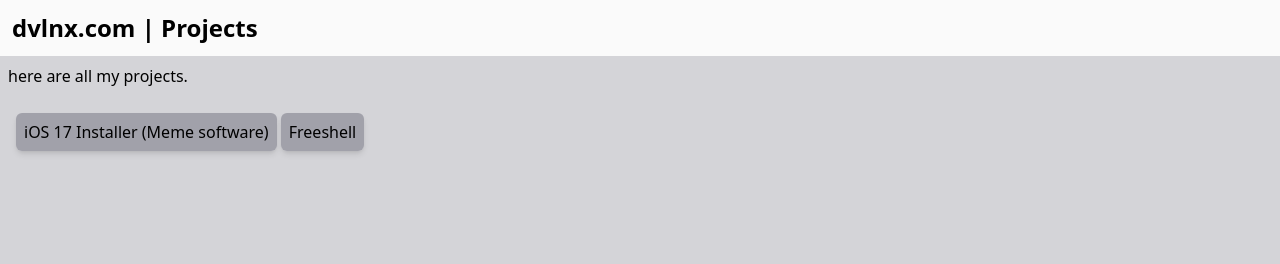
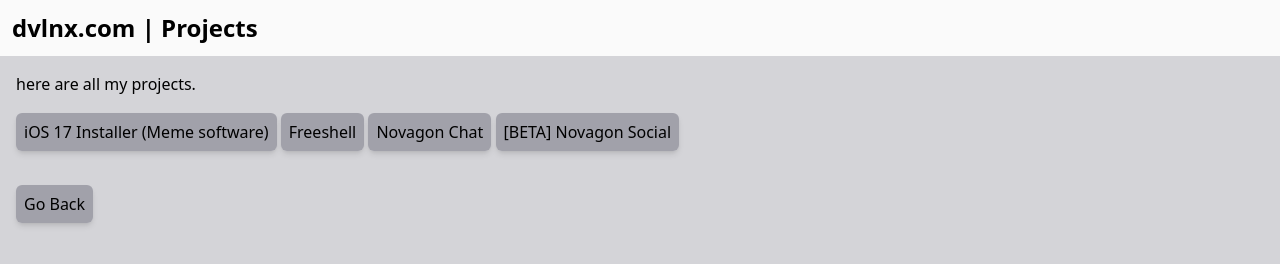
Before and after one commit to trainspotter-rhld/dvnlx.github.io, a website: page links/projects.html in a window 1280 px wide. Drawn offline with nearby package versions, Linux system fonts and the light colour scheme.

Commit message:
added "Novagon Chat" and "Novagon Social" options

```diff
--- a/links/projects.html
+++ b/links/projects.html
@@ -13,13 +13,18 @@
     <div class="p-3 dark:bg-zinc-900 bg-zinc-50 ">
         <h1 class="text-2xl font-bold">dvlnx.com | Projects</h1>
     </div>
-    <div class="p-2">
+    <div class="p-4">
         <p>here are all my projects.</p>
         <br>
-        <div class="p-2">
+        <div >
             <a href="apk/ios_17_installer.apk" download="ios_17_installer" class="p-2 transition-all rounded-md shadow-md bg-zinc-400 dark:bg-zinc-700 hover:dark:bg-zinc-600 hover:bg-zinc-300 hover:shadow-xl">iOS 17 Installer (Meme software)</a>
-            <a href="https://github.com/dvnlx/freeshell" download="ios_17_installer" class="p-2 transition-all rounded-md shadow-md bg-zinc-400 dark:bg-zinc-700 hover:dark:bg-zinc-600 hover:bg-zinc-300 hover:shadow-xl">Freeshell</a>
+            <a href="https://github.com/dvnlx/freeshell" class="p-2 transition-all rounded-md shadow-md bg-zinc-400 dark:bg-zinc-700 hover:dark:bg-zinc-600 hover:bg-zinc-300 hover:shadow-xl">Freeshell</a>
+            <a href="https://novagon-chat.netlify.app/" class="p-2 transition-all rounded-md shadow-md bg-zinc-400 dark:bg-zinc-700 hover:dark:bg-zinc-600 hover:bg-zinc-300 hover:shadow-xl">Novagon Chat</a>
+            <a href="https://beta-novagon-social.netlify.app/" class="p-2 transition-all rounded-md shadow-md bg-zinc-400 dark:bg-zinc-700 hover:dark:bg-zinc-600 hover:bg-zinc-300 hover:shadow-xl">[BETA] Novagon Social</a>
         </div>
+        <br>
+        <br>
+        <a href="/" class="p-2 transition-all rounded-md shadow-md bg-zinc-400 dark:bg-zinc-700 hover:dark:bg-zinc-600 hover:bg-zinc-300 hover:shadow-xl">Go Back</a>
     </div>
 </body>
 </html>
```
